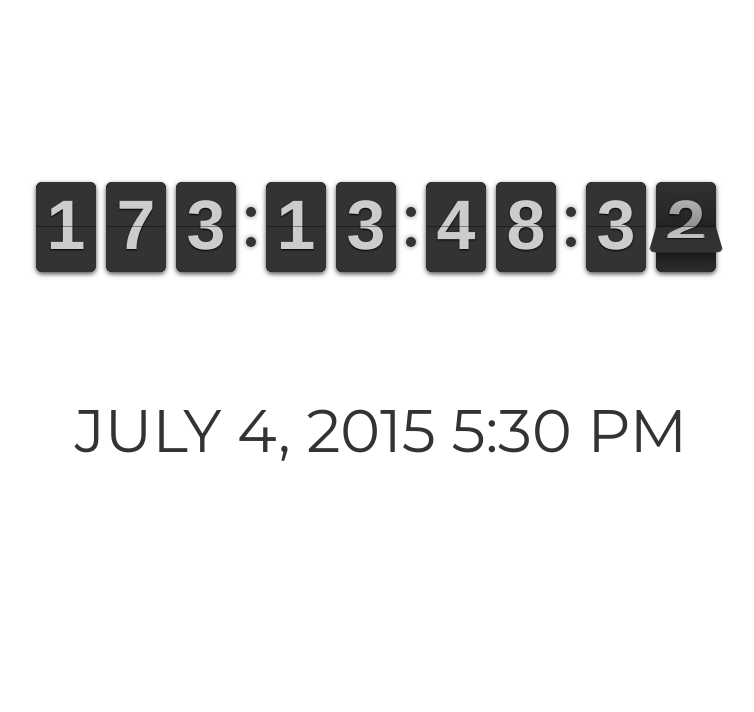
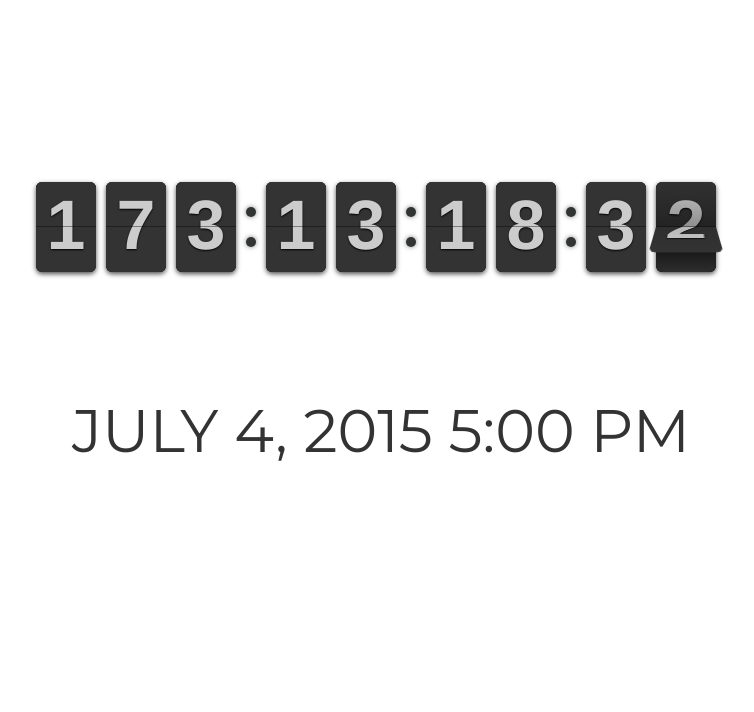
Before and after one commit to kevinroyhobson/hobchick, a Django app: page /when/ in a window 1280 px wide. Shown: the top 712 px of the page, without its empty margins (259-1013 px from the left). Run offline with Django 3.2, Linux system fonts and the light colour scheme; some libraries are stand-ins or nearby versions.

Commit message:
changed the wedding to 5pm. added a link to the spa.

```diff
--- a/hobchick/hobchick/static/js/when.js
+++ b/hobchick/hobchick/static/js/when.js
@@ -2,7 +2,7 @@
 
 $(function() {
 
-    var wedding = new Date(2015, 6, 4, 17, 30, 0, 0);
+    var wedding = new Date(2015, 6, 4, 17, 0, 0, 0);
     var now = new Date();
 
     var secondsTillTheWedding = (wedding.getTime() - now.getTime()) / 1000;
--- a/hobchick/hobchick/templates/WhatTemplate.html
+++ b/hobchick/hobchick/templates/WhatTemplate.html
@@ -27,7 +27,7 @@
             </div>
 
             <div class="what-description">
-                July 4, 2015, 5:30 PM<br/>
+                July 4, 2015, 5:00 PM<br/>
                 The Barn at Fallingwater<br/>
                 1478 Mill Run Road<br/>
                 Mill Run, PA 15464<br/><br/>
@@ -84,6 +84,7 @@
                     <li><a target="_blank" href="http://www.laurelhighlands.com/activities/">Laurel Highlands</a></li>
                     <li><a target="_blank" href="http://www.7springs.com/adventures/outdoor-activities/">Seven Springs outdoor activities</a></li>
                     <li><a target="_blank" href="http://www.7springs.com/golf/">Seven Springs golf</a></li>
+                    <li><a target="_blank" href="http://www.7springs.com/trillium-spa/">Seven Springs Trillium Spa</a></li>
                 </ul>
             </div>
 
--- a/hobchick/hobchick/templates/WhenTemplate.html
+++ b/hobchick/hobchick/templates/WhenTemplate.html
@@ -26,7 +26,7 @@
         </div>
 
         <div class="wedding-date">
-            JULY 4, 2015 5:30 PM
+            JULY 4, 2015 5:00 PM
         </div>
 
     </div>
```
